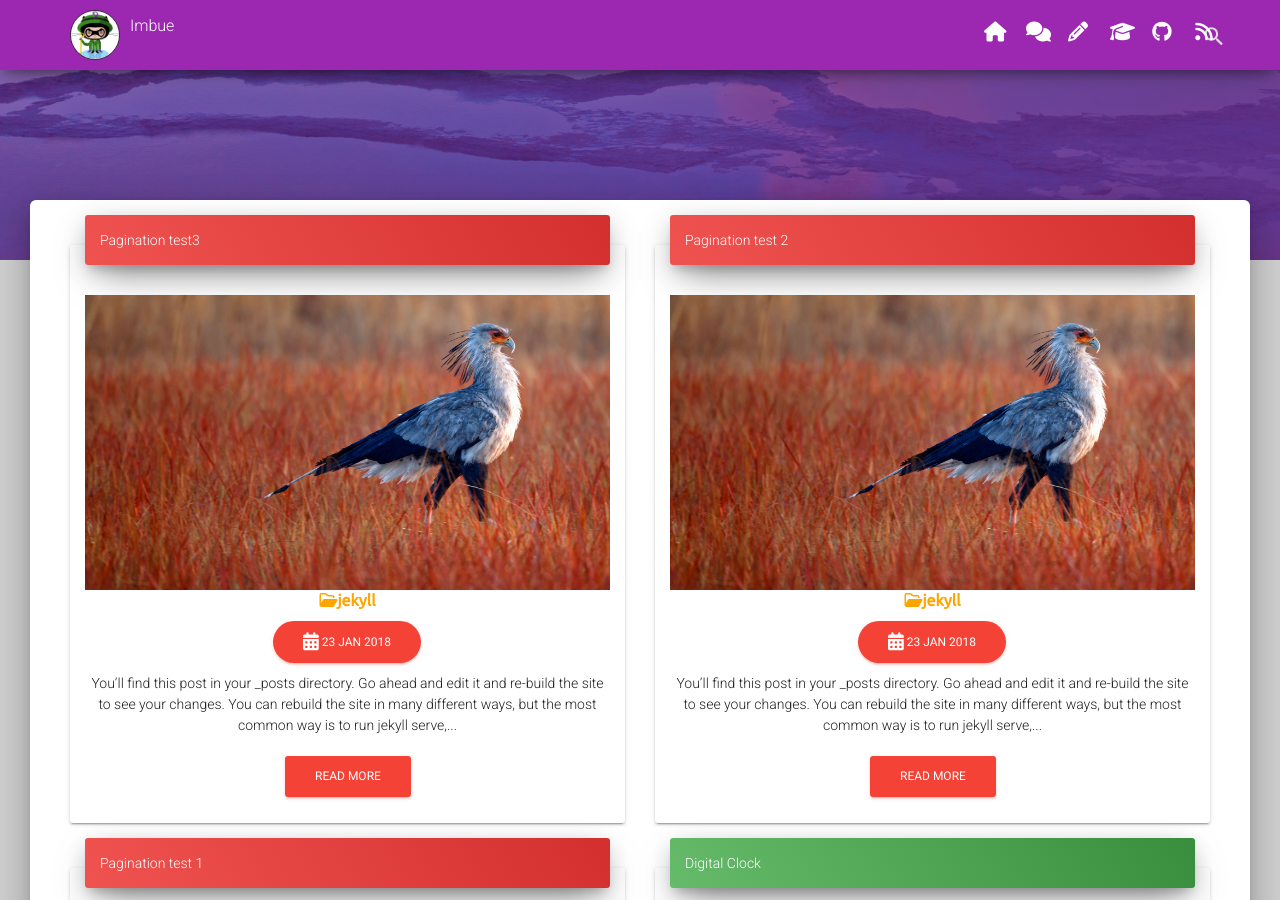
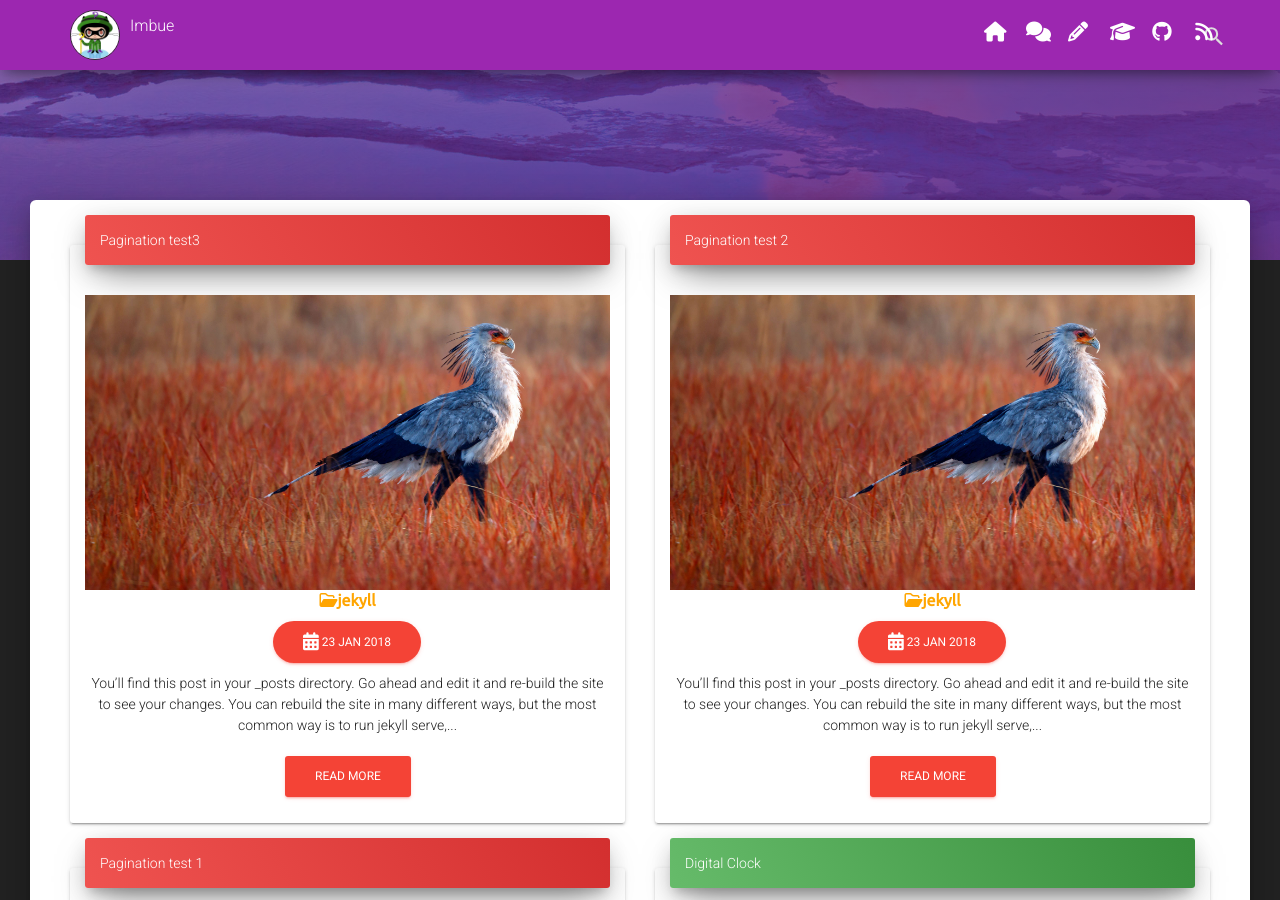
Before and after one commit to tip4programs/imbue, a Jekyll site: the page built from index.html, in a window 1280 px wide and 900 px high, scrolled down 550 px. Built offline with Jekyll 4.4.1, drawn with Linux system fonts in a browser that asks for light colours; nearby versions of some CDN libraries; the list of posts is cut into pages by our own code.

Commit message:
Update material-kit.css

```diff
--- a/asset/css/material-kit.css
+++ b/asset/css/material-kit.css
@@ -18,7 +18,7 @@
 /* SHADOWS */
 /* Shadows (from mdl http://www.getmdl.io/) */
 body {
-  background-color: #CCCCCC;
+  background-color: #222222;
 }
 body.inverse {
   background: #333333;
```
